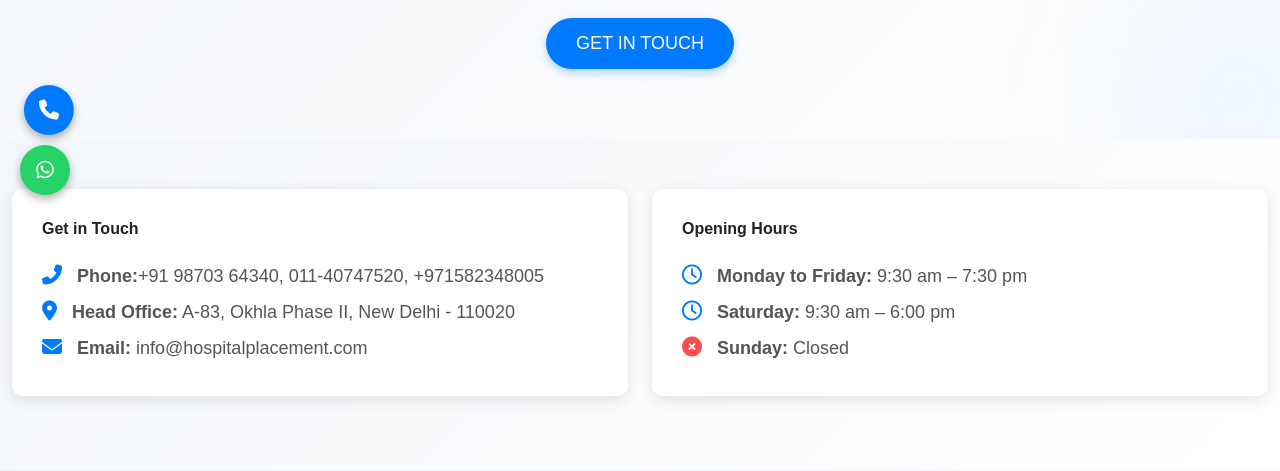
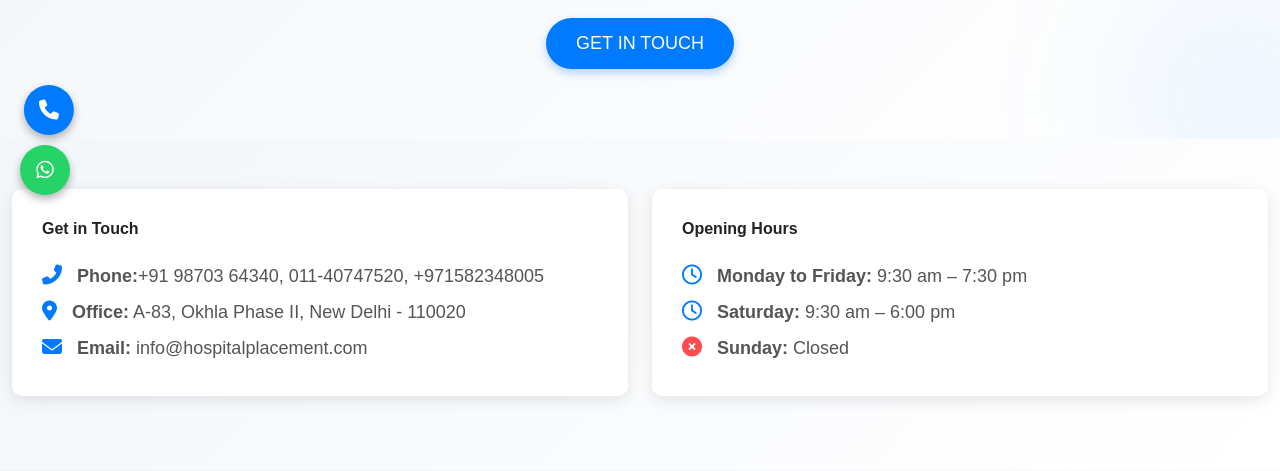
Before and after one commit to ankit-kumar-guptaa/hospital_placement, a PHP site: page /recruitment-chatbot/contact.php in a window 1280 px wide. Shown: the part 575-1046 px from the top of the page. Run offline with PHP 8.4, Linux system fonts and the light colour scheme; some libraries are stand-ins or nearby versions; some web fonts are replaced.

Commit message:
fix(contact): update head office label to office in contact details

```diff
--- a/contact.php
+++ b/contact.php
@@ -100,7 +100,7 @@ function gtag_report_conversion(url) {
                         </li>
                         <li>
                             <i class="fas fa-map-marker-alt" style="color: #007bff; font-size: 20px; margin-right: 10px;"></i>
-                                                       <b>Head Office:</b> A-83, Okhla Phase II, New Delhi - 110020
+                                                       <b>Office:</b> A-83, Okhla Phase II, New Delhi - 110020
 
                         </li>
                         <li>
```
